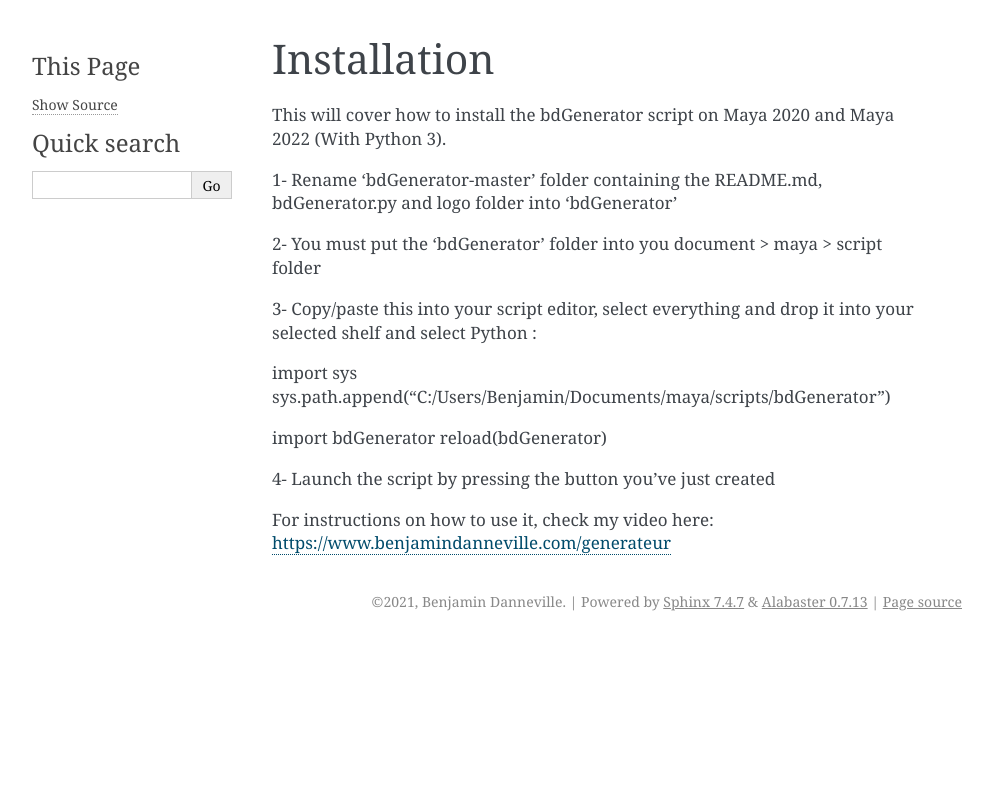
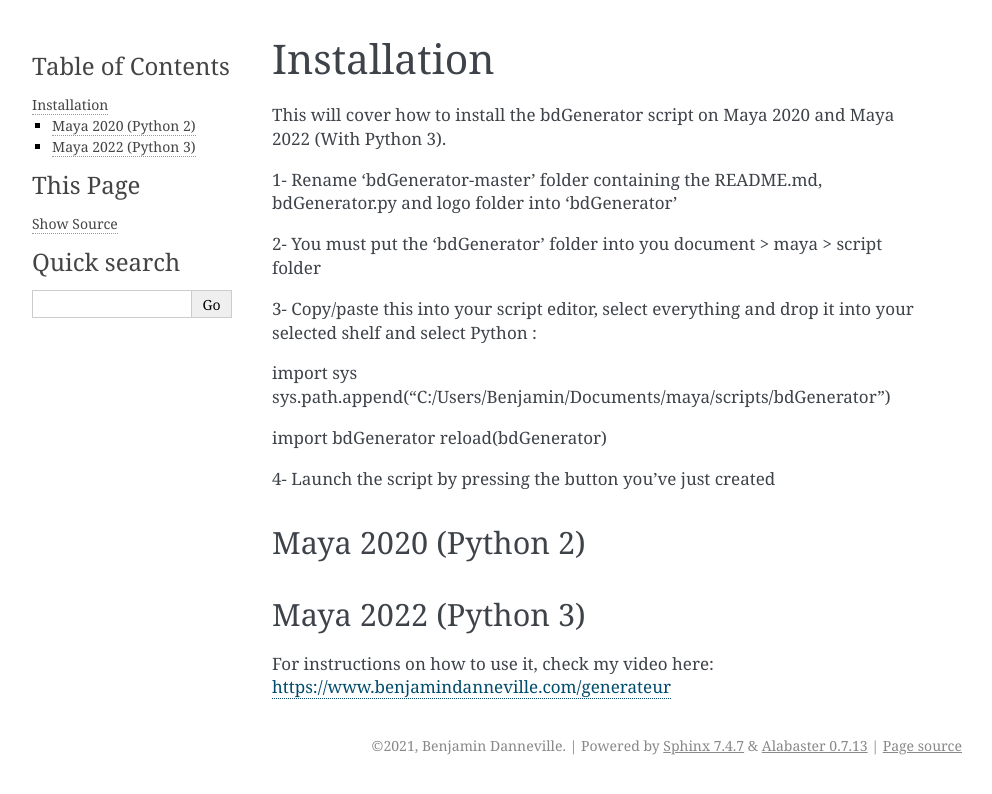
Before and after one commit to benjamin-danneville/bdGenerator, a Sphinx documentation site: the page built from docs/pages/installation.rst, in a window 1280 px wide. Shown: the top 794 px of the page, without its empty margins (148-1140 px from the left). Built offline with Sphinx 7.4.7, drawn with Linux system fonts in a browser that asks for light colours.

Commit message:
modified installation.rst

```diff
--- a/docs/pages/installation.rst
+++ b/docs/pages/installation.rst
@@ -19,5 +19,13 @@ reload(bdGenerator)
 
 4- Launch the script by pressing the button you've just created
 
+--------------------
+Maya 2020 (Python 2)
+--------------------
+
+--------------------
+Maya 2022 (Python 3)
+--------------------
+
 For instructions on how to use it, check my video here:
 https://www.benjamindanneville.com/generateur
```
